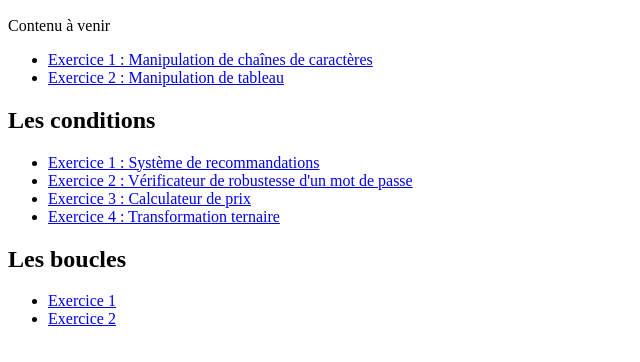
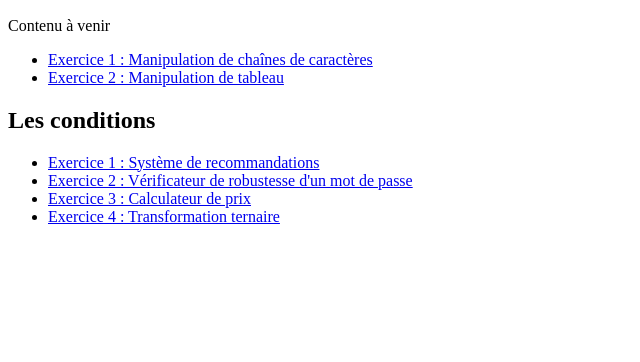
Before and after one commit to edenboh/js-init, a plain HTML site: page index.html in a window 1280 px wide. Shown: the part 110-472 px from the top of the page, without its empty margins (0-640 px from the left). Drawn offline with Linux system fonts and the light colour scheme.

Commit message:
Comment section Loop

```diff
--- a/index.html
+++ b/index.html
@@ -28,13 +28,13 @@
     </ul>
 </section>
 
-<section>
-    <h2>Les boucles</h2>
-    <ul>
-        <li><a href="/conditions/exos/exercice-1.html">Exercice 1</a></li>
-        <li><a href="/conditions/exos/exercice-2.html">Exercice 2</a></li>
-    </ul>
-</section>
+<!--<section>-->
+<!--    <h2>Les boucles</h2>-->
+<!--    <ul>-->
+<!--        <li><a href="/conditions/exos/exercice-1.html">Exercice 1</a></li>-->
+<!--        <li><a href="/conditions/exos/exercice-2.html">Exercice 2</a></li>-->
+<!--    </ul>-->
+<!--</section>-->
 
 </body>
 </html>
```
